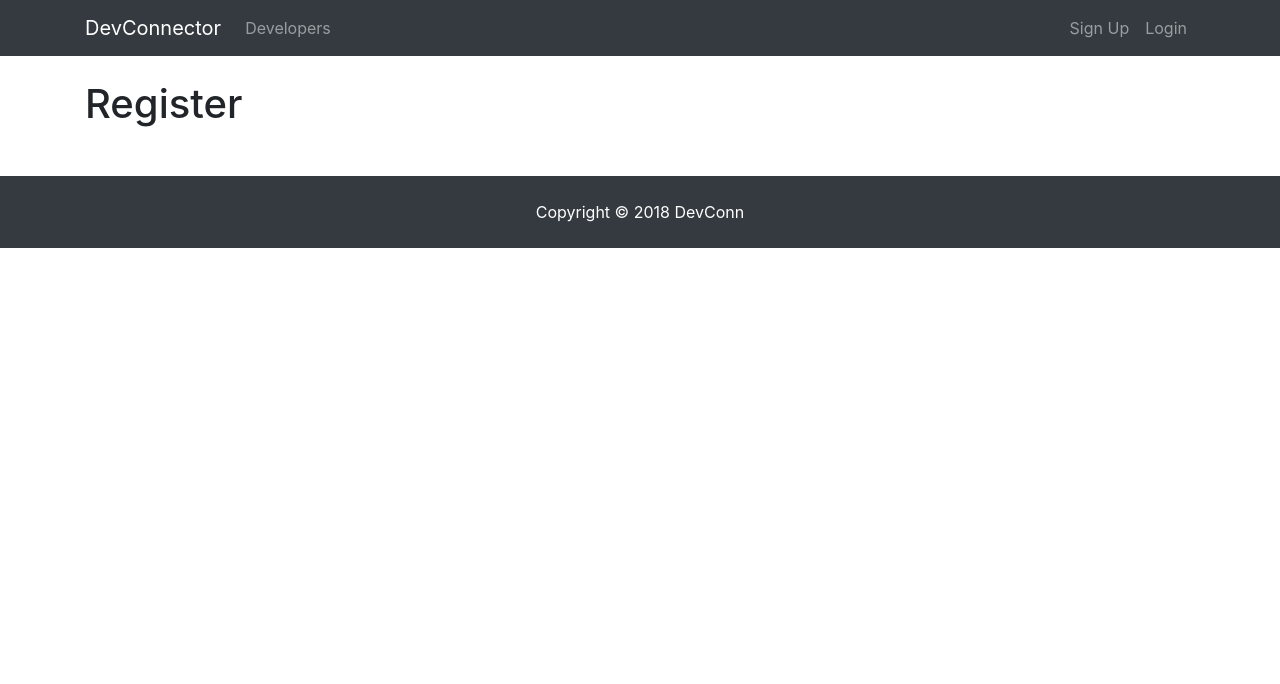
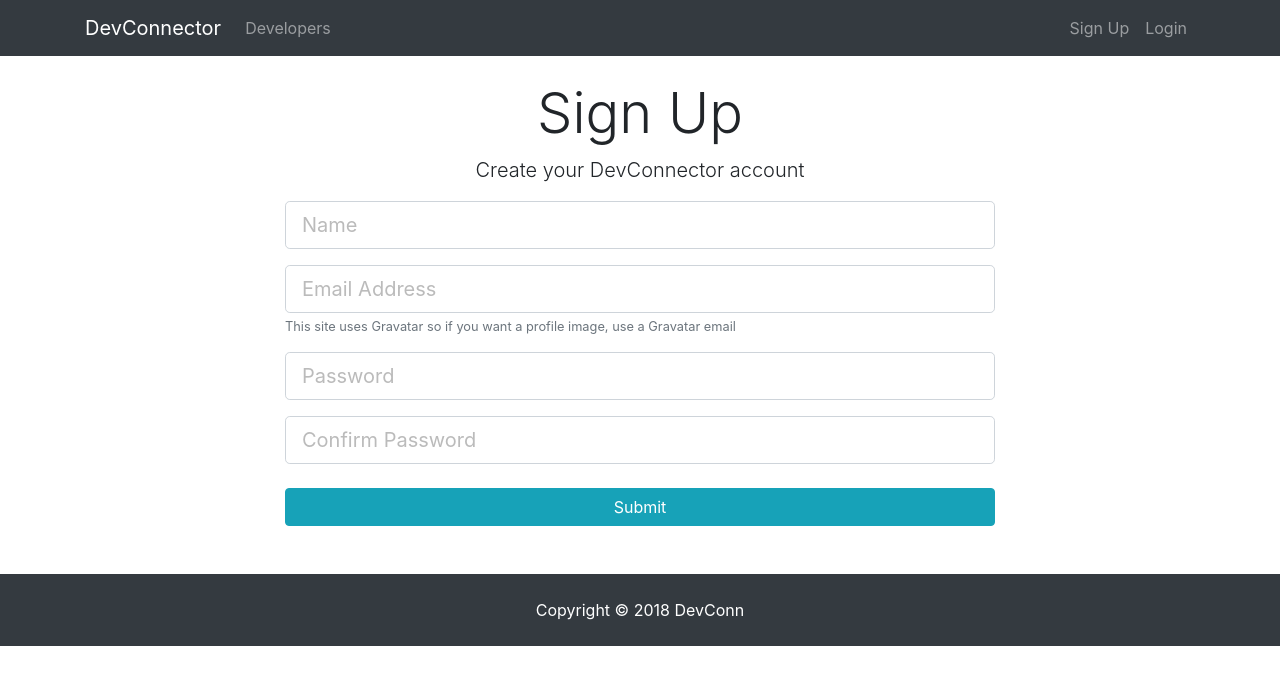
Before and after one commit to Mishra121/MERN-Stack-social-app, a React (Create React App) app in the folder client/: page /register in a window 1280 px wide. Shown: the top 684 px of the page. Built offline with nearby package versions, Linux system fonts and the light colour scheme.

Commit message:
Register component template added

```diff
--- a/client/src/components/auth/Register.js
+++ b/client/src/components/auth/Register.js
@@ -1,10 +1,89 @@
 import React, { Component } from 'react'
 
 class Register extends Component {
+
+  constructor() {
+    super();
+    this.state = {
+      name: '',
+      email: '',
+      password: '',
+      password2: '',
+      errors: {}
+    };
+
+    this.onChange = this.onChange.bind(this);
+    this.onSubmit = this.onSubmit.bind(this);
+  }
+
+  onChange(e) {
+    this.setState({ [e.target.name]: e.target.value})
+  }
+
+  onSubmit(e) {
+    e.preventDefault();
+
+    const newUser = {
+      name: this.state.name,
+      email: this.state.email,
+      password: this.state.password,
+      password2: this.state.password2
+    }
+
+    console.log(newUser);
+  }
+
   render() {
     return (
-      <div>
-        <h1>Register</h1>
+      <div className="register">
+        <div className="container">
+          <div className="row">
+            <div className="col-md-8 m-auto">
+              <h1 className="display-4 text-center">Sign Up</h1>
+              <p className="lead text-center">Create your DevConnector account</p>
+              <form onSubmit={this.onSubmit}>
+                <div className="form-group">
+                  <input type="text"
+                    className="form-control form-control-lg"
+                    placeholder="Name"
+                    name="name"
+                    value={this.state.name}
+                    onChange={this.onChange}
+                  />
+                </div>
+                <div className="form-group">
+                  <input type="email"
+                    className="form-control form-control-lg"
+                    placeholder="Email Address"
+                    name="email"
+                    value={this.state.email}
+                    onChange={this.onChange}
+                  />
+                  <small className="form-text text-muted">This site uses Gravatar so if you want a profile image, use a Gravatar email</small>
+                </div>
+                <div className="form-group">
+                  <input type="password"
+                    className="form-control form-control-lg"
+                    placeholder="Password"
+                    name="password"
+                    value={this.state.password}
+                    onChange={this.onChange}
+                  />
+                </div>
+                <div className="form-group">
+                  <input type="password"
+                    className="form-control form-control-lg"
+                    placeholder="Confirm Password"
+                    name="password2"
+                    value={this.state.password2}
+                    onChange={this.onChange}
+                  />
+                </div>
+                <input type="submit" className="btn btn-info btn-block mt-4" />
+              </form>
+            </div>
+          </div>
+        </div>
       </div>
     )
   }
```
